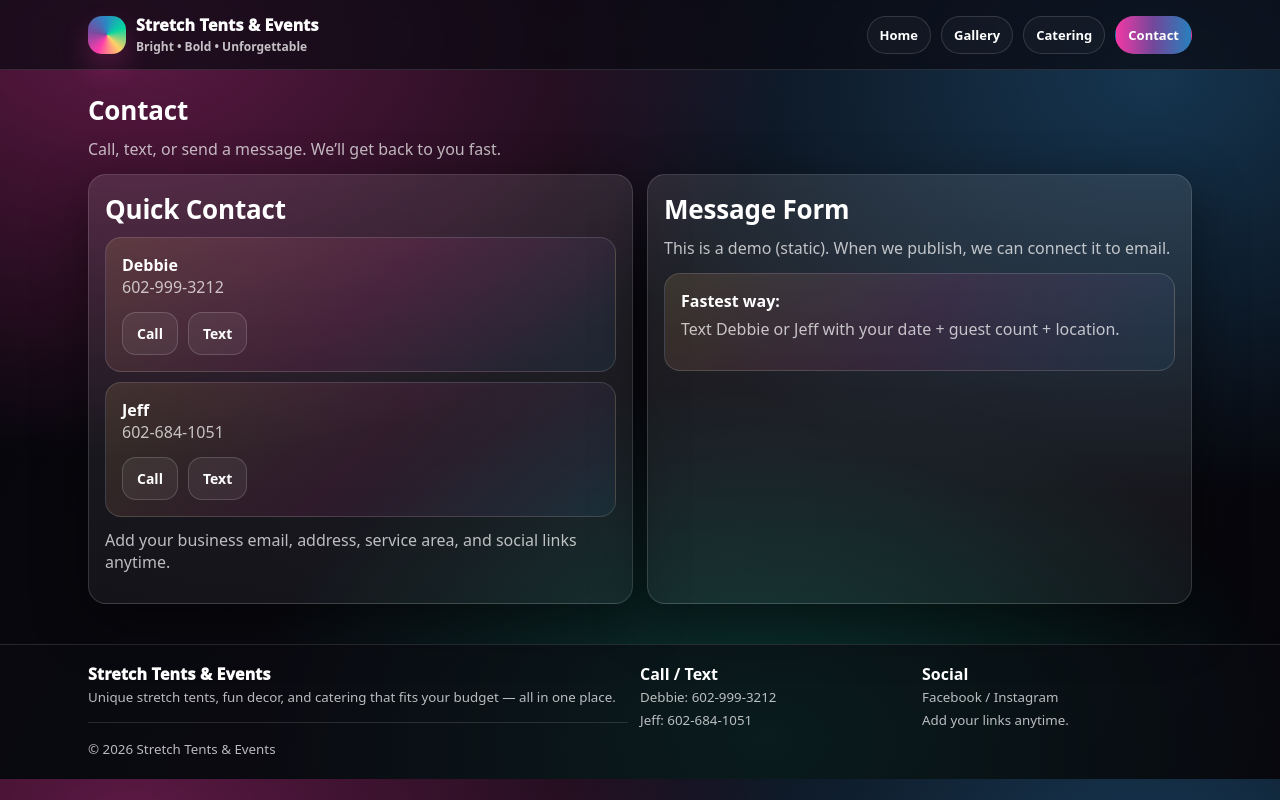
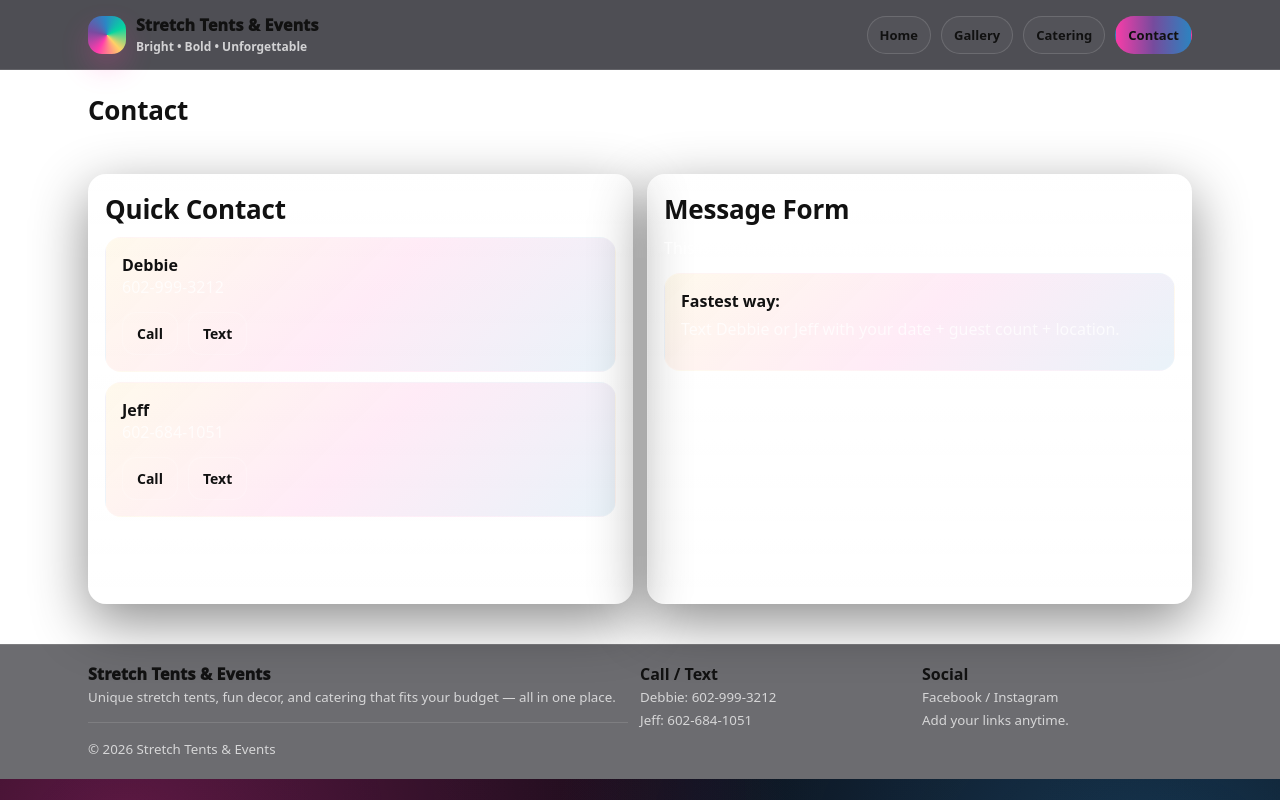
Before and after one commit to candy11292/Stretch-tents-site, a plain HTML site: page contact.html in a window 1280 px wide. Drawn offline with Linux system fonts and the light colour scheme.

Commit message:
Add styles to contact.html for body formatting
Add CSS styles for background and text color.

```diff
--- a/contact.html
+++ b/contact.html
@@ -1,5 +1,11 @@
 <!doctype html>
 <html lang="en">
+  <style>
+  body {
+    background:  #ffffff  ! important;
+    color:  #111111 !important;
+  }
+  </style>
 <head>
 <meta charset="utf-8" />
 <meta name="viewport" content="width=device-width, initial-scale=1" />
```
